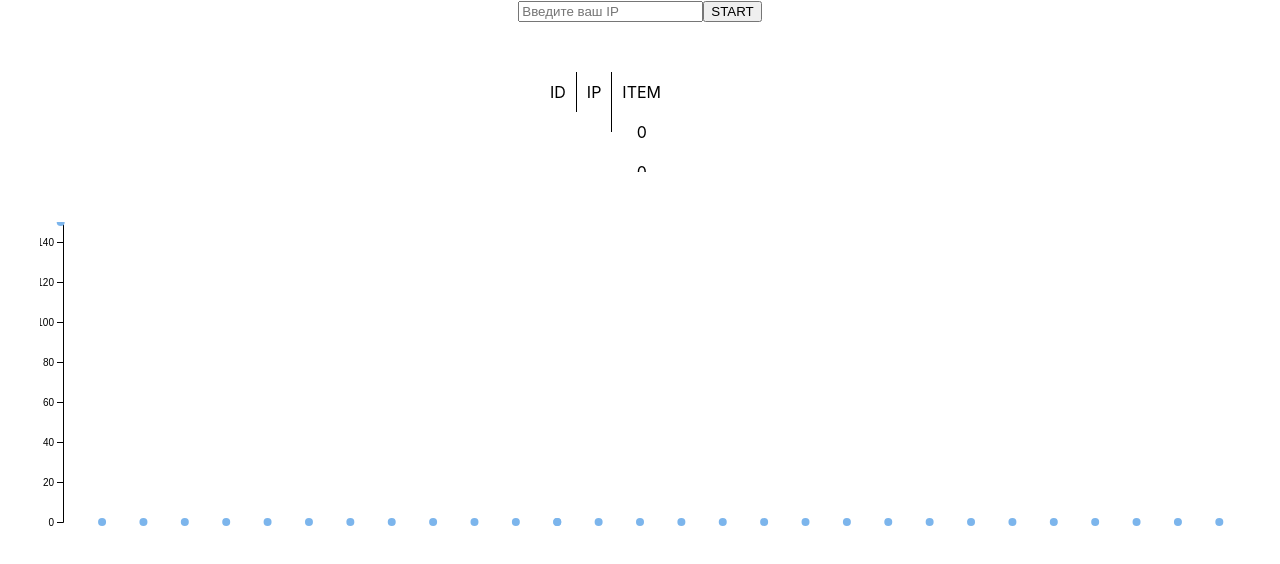
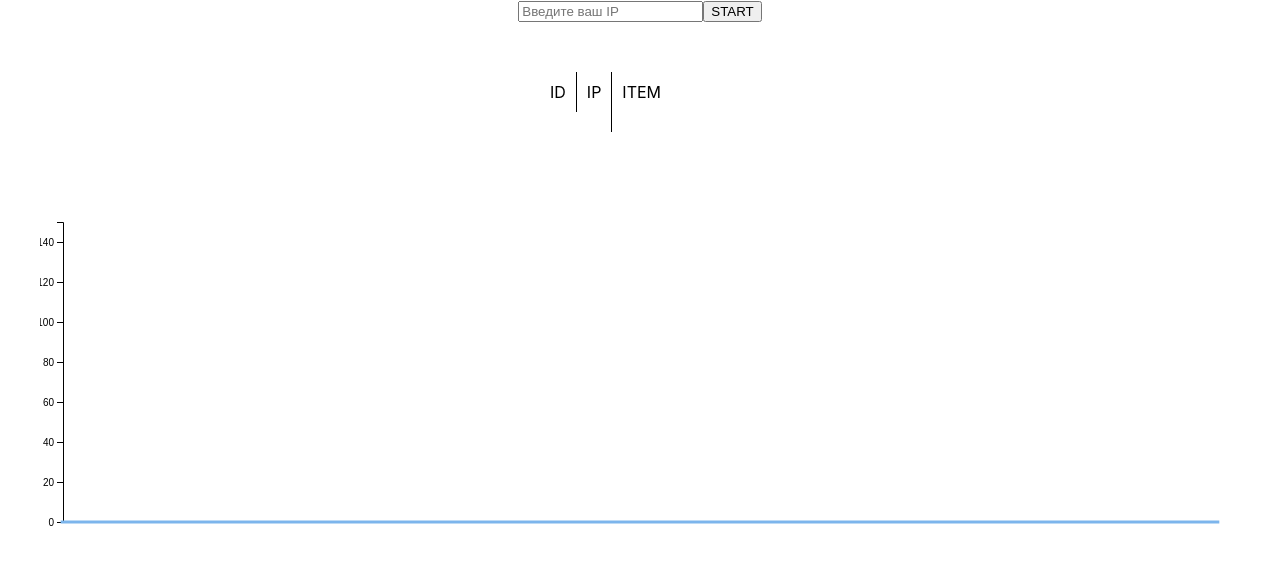
Before and after one commit to KibalkoAndrei/reactts, a React (Create React App) app: page / in a window 1280 px wide. Shown: the top 564 px of the page. Built offline with nearby package versions, Linux system fonts and the light colour scheme.

Commit message:
correct work table

```diff
--- a/src/App.tsx
+++ b/src/App.tsx
@@ -8,7 +8,7 @@ function App() {
 
   const [listIp, setListIp] = useState<Array<string>>(['']);
   const [listId, setlistId] = useState<Array<number>>([]);
-  const [listTime, setlistTime] = useState<Array<number>>([ 0, 0, 0, 0, 0, 0, 0, 0, 0, 0, 0, 0, 0, 0,  0, 0, 0, 0, 0, 0, 0, 0, 0, 0, 0, 0, 0, 0, 0,]);
+  const [listTime, setlistTime] = useState<Array<number>>([0, 0, 0, 0, 0, 0, 0, 0, 0, 0, 0, 0, 0, 0, 0, 0, 0, 0, 0, 0, 0, 0, 0, 0, 0, 0, 0, 0, 0, 0, 0, ]);
   const [button, setButton] = useState<string>('START');
   const [title, setTitle] = useState<string>('');
   const [boolItem, setBoolItem] = useState<boolean>(false);
@@ -47,7 +47,7 @@ function App() {
         setButton('START')
       }
     };
-  }, [boolItem, title])
+  }, [boolItem])
 
   const addIP = (e: React.MouseEvent<HTMLButtonElement>) => {
     e.preventDefault()
@@ -55,6 +55,8 @@ function App() {
 
     setButton('STOP')
   };
+
+  let filtListTime = listTime.filter((number) => {return number>0})
 
   return (
     <div className="App">
@@ -77,7 +79,7 @@ function App() {
         </div>
         <div>
           <div className='tr3'>ITEM</div>
-          {listTime.map((listItem) => <div className='tr3'>{listItem}</div>)}
+          {filtListTime.map((listItem) => <div className='tr3'>{listItem}</div>)}
         </div>
       </div>
       {/* <Circle refCount={refCount} listTime={listTime}/> */}
--- a/src/components/chart/chart.tsx
+++ b/src/components/chart/chart.tsx
@@ -8,8 +8,8 @@ interface ChartProps {
 
   const Circle:React.FunctionComponent<ChartProps> = ({listTime}) => {
 
-    const [data, setData] = useState([
-        { name: '1', value: listTime.at(-1) },
+    const [data, setData] = useState<Array<object>>([
+
       ]);
 
 
@@ -59,11 +59,6 @@ interface ChartProps {
         d3.select(ref).call(yAxis);
     };
 
-    const getXAxis = (ref: any) => {
-        const xAxis = d3.axisBottom(getX);
-        d3.select(ref).call(xAxis);
-    };
-
     const linePath = d3
         .line()
         .x(d => getX(d.name) + getX.bandwidth() / 2)
@@ -79,21 +74,6 @@ interface ChartProps {
     return (
         <svg className='chart'>
             <g ref={getYAxis} transform={`translate(23,0)`}/>
-    {/* <g
-      ref={getXAxis}
-      transform={`translate(0,${getY(0)})`}
-    /> */}
-        {data.map((item, index) => {
-          return (
-            <circle
-              key={index}
-              cx={getX(item.name) + getX.bandwidth() / 2}
-              cy={getY(item.value)}
-              r={4}
-              fill="#7cb5ec"
-            />
-          );
-        })}
         <path
             strokeWidth={3}
             fill="none"
```
